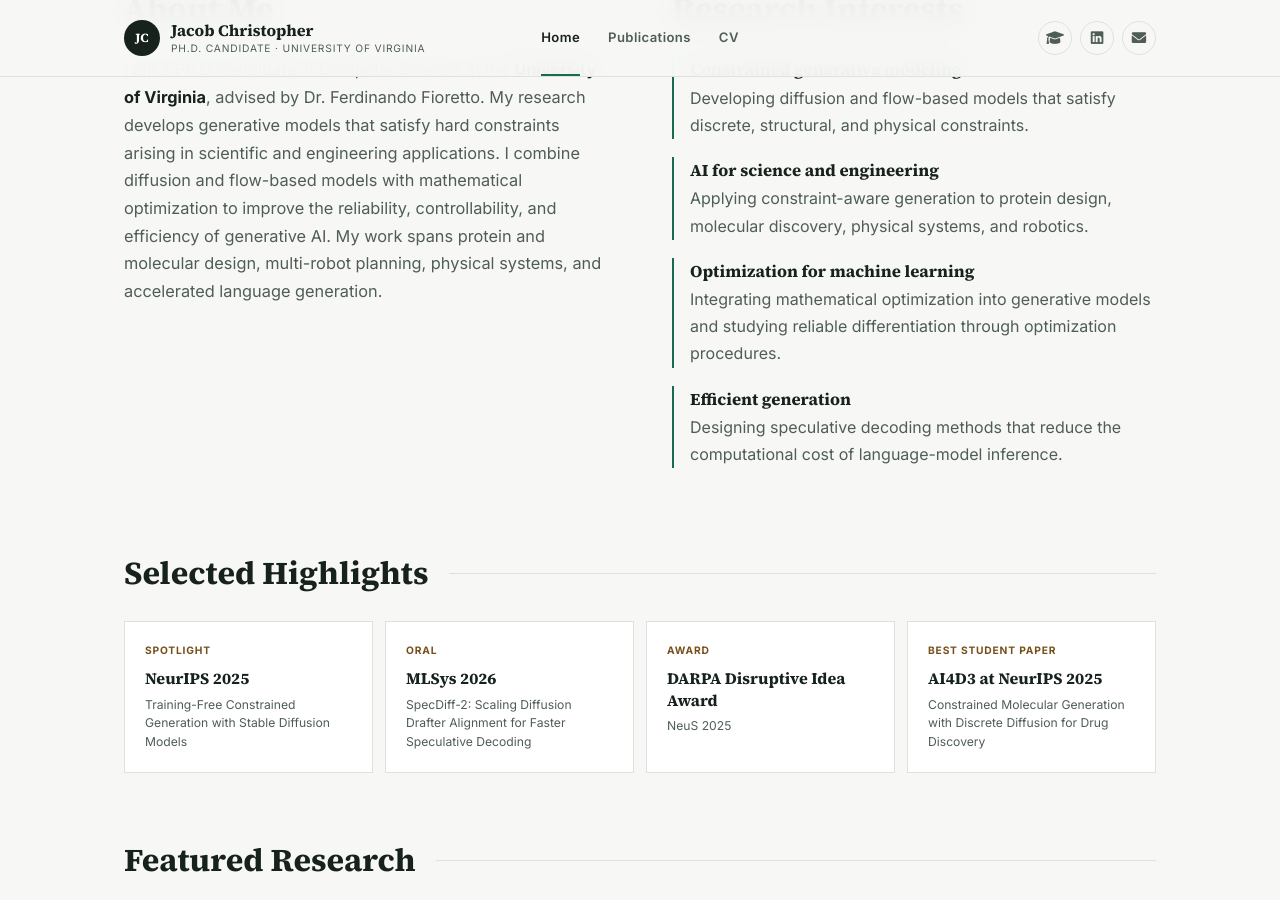
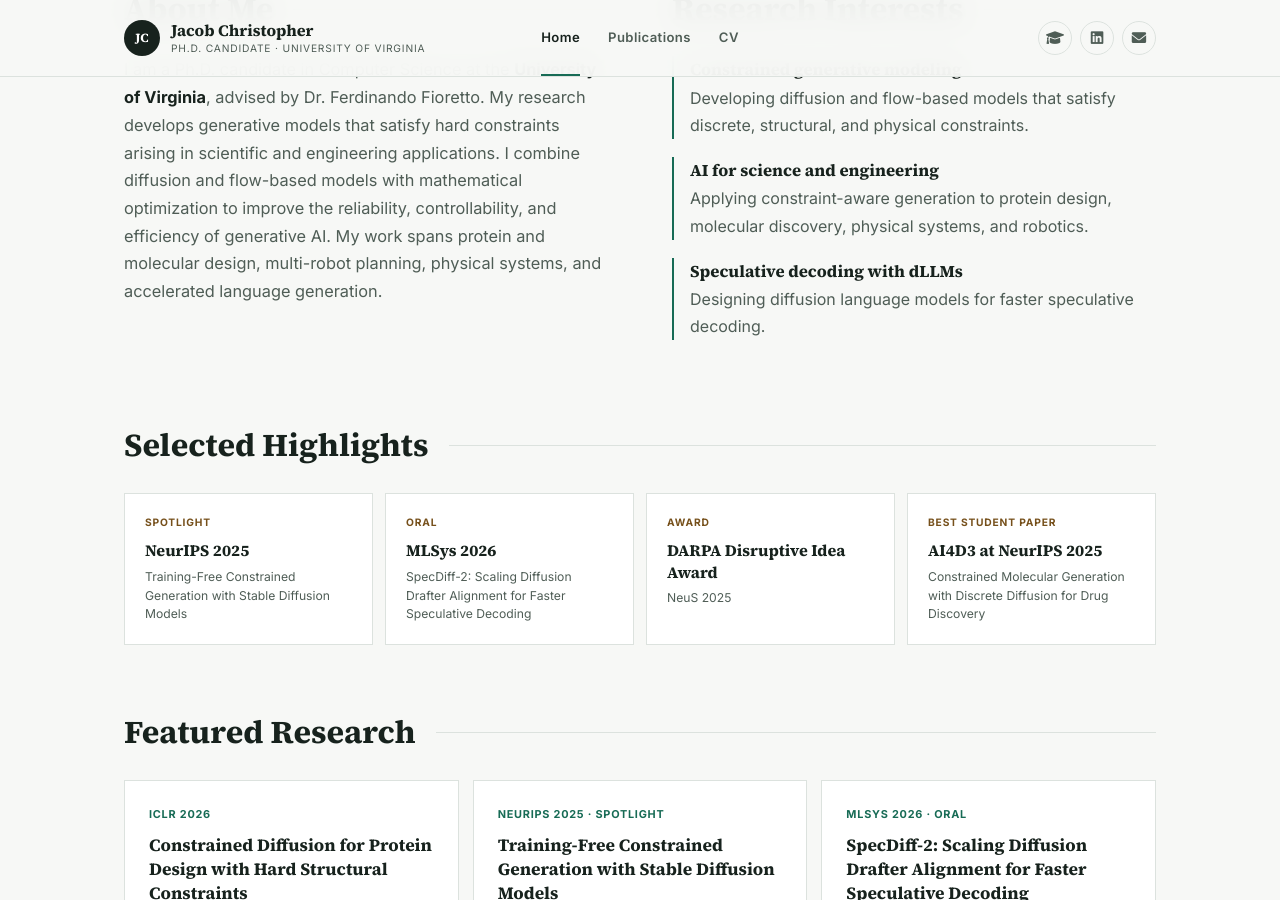
Before and after one commit to jacobchristopher/jacobchristopher.github.io, a Jekyll site: the page built from index.md, in a window 1280 px wide and 900 px high, scrolled down 510 px. Built offline with Jekyll 4.4.1, drawn with Linux system fonts in a browser that asks for light colours.

Commit message:
resume refresh

```diff
--- a/index.md
+++ b/index.md
@@ -33,8 +33,7 @@ title: Home
     <ul>
         <li><strong>Constrained generative modeling</strong> Developing diffusion and flow-based models that satisfy discrete, structural, and physical constraints.</li>
         <li><strong>AI for science and engineering</strong> Applying constraint-aware generation to protein design, molecular discovery, physical systems, and robotics.</li>
-        <li><strong>Optimization for machine learning</strong> Integrating mathematical optimization into generative models and studying reliable differentiation through optimization procedures.</li>
-        <li><strong>Efficient generation</strong> Designing speculative decoding methods that reduce the computational cost of language-model inference.</li>
+        <li><strong>Speculative decoding with dLLMs</strong> Designing diffusion language models for faster speculative decoding.</li>
     </ul>
 </div>
 </div>
```
